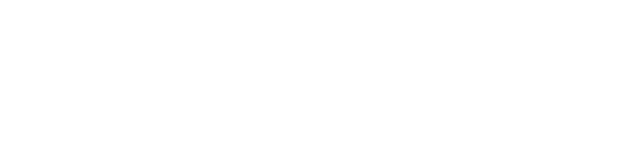
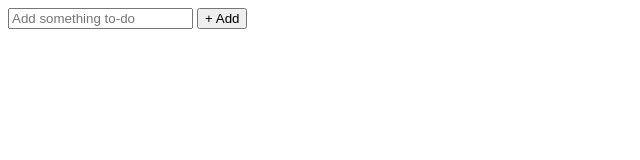
Before and after one commit to dennisbartol/CRUD-JS, a plain HTML site: page index.html in a window 1280 px wide. Shown: the whole page, without its empty margins (0-640 px from the left). Drawn offline with Linux system fonts and the light colour scheme.

Commit message:
Update index.html

```diff
--- a/index.html
+++ b/index.html
@@ -7,11 +7,18 @@
     <title>CRUD·in·Javascript</title>
     <link href="https://fonts.googleapis.com/css2?family=Poppins:wght@300;400;500;600&display=swap" rel="stylesheet">
     <link rel="stylesheet" href="styles.css">
-
   </head>
 
   <body>
 
+     <div class="container">
+      <form>
+        <input type="text" placeholder="Add something to-do">
+        <button type="submit">+ Add</button>
+      </form>
+
+      <div class="tasks"></div>
+    </div>
 
   </body>
 </html>
```
